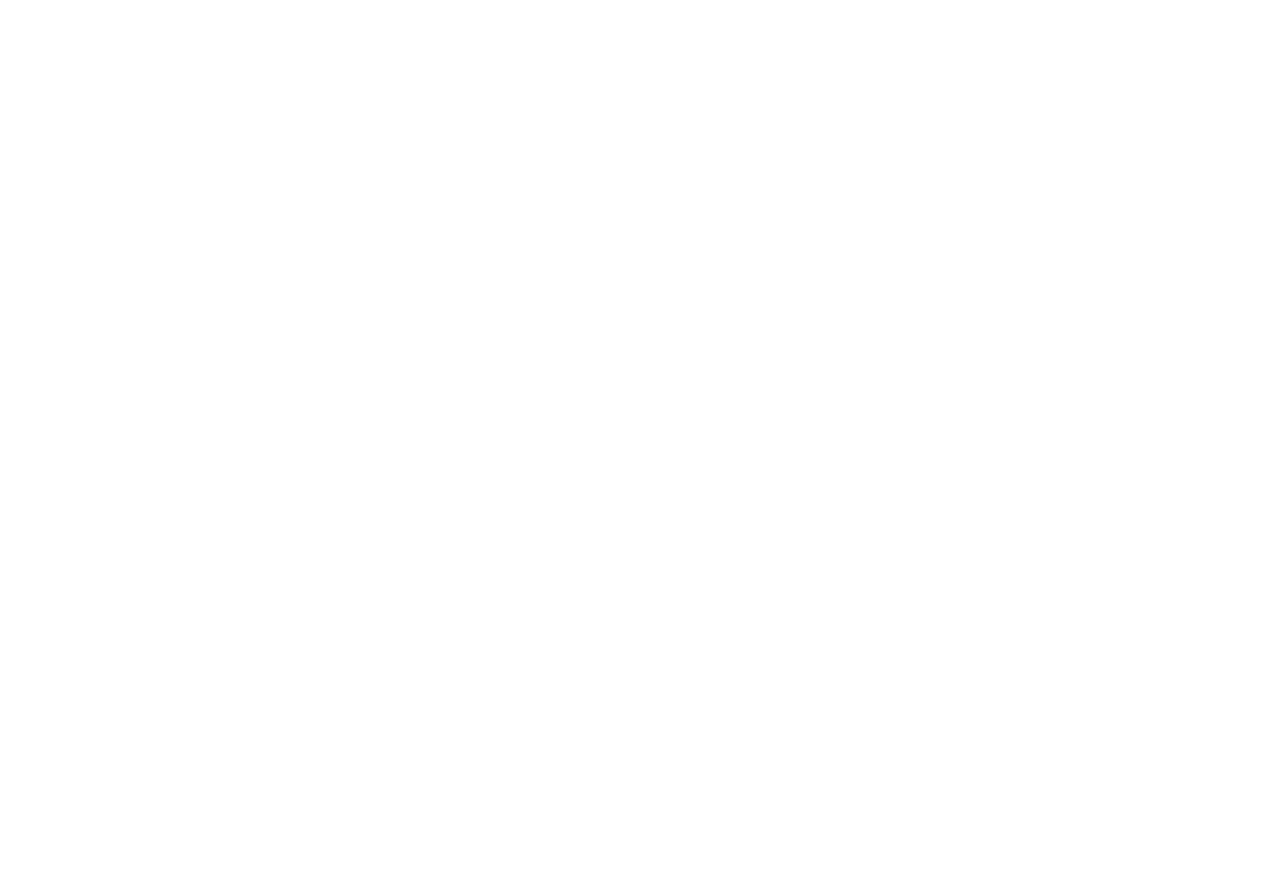
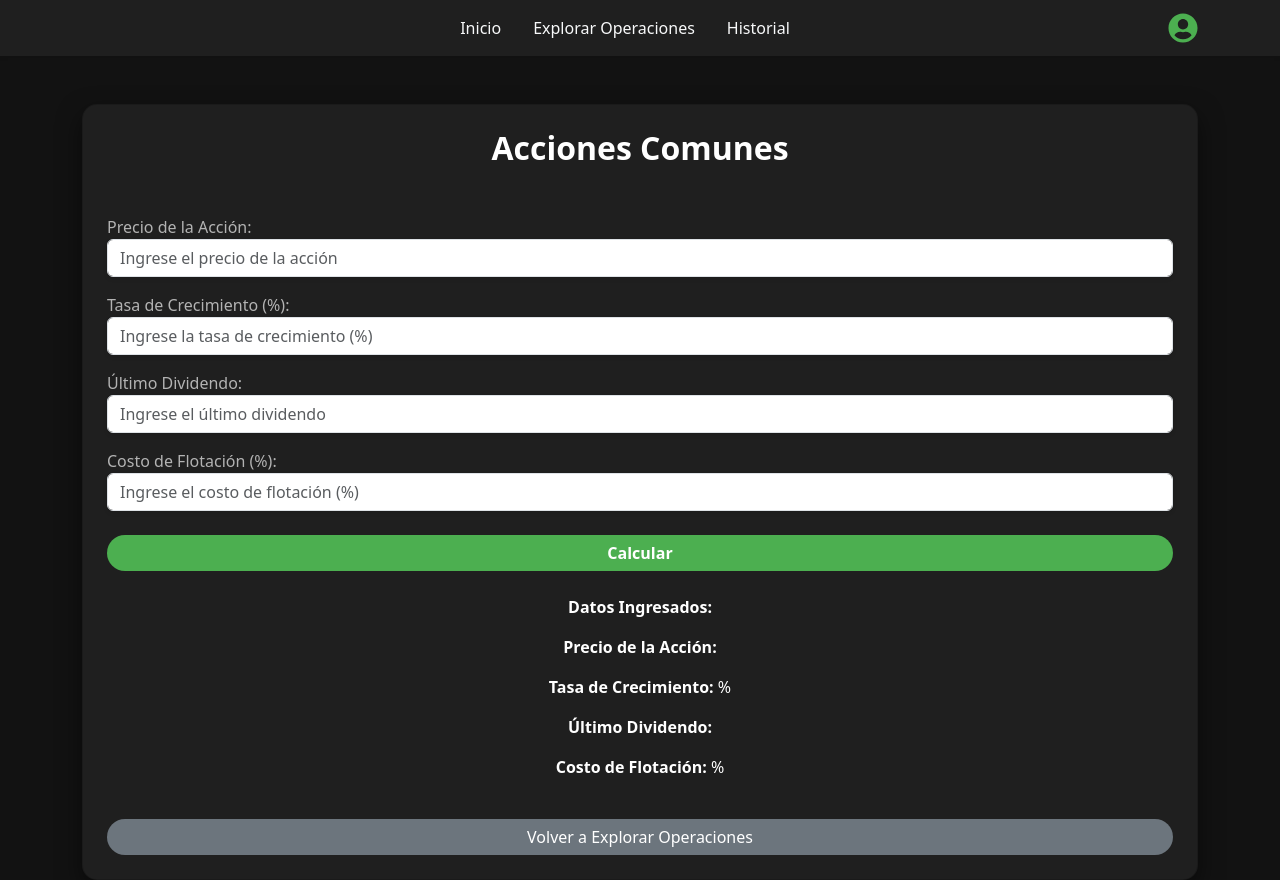
Before and after one commit to FinanceWebAll/ProyectFinal, a React (Create React App) app: page /wacc in a window 1280 px wide. Before the commit this address had no page. Before the commit the page ends 800 px from the top, so only its background shows below. Built offline with nearby package versions, Linux system fonts and the light colour scheme.

Commit message:
Prueba 1

```diff
--- a/src/App.js
+++ b/src/App.js
@@ -17,6 +17,8 @@
 import SimulacionPago from './Operaciones/SimulacionPago';
 import EvaluacionInstrumentos from './Operaciones/EvaluacionInstrumentos';
 import GeneradorFlujoCaja from './Operaciones/GeneradorFlujoCaja';
+import Wacc from './Operaciones/Wacc';
+
 
 function App() {
   return (
@@ -35,6 +37,7 @@
         <Route path="/simulacion-pago" element={<SimulacionPago />} />
         <Route path="/evaluacion-instrumentos" element={<EvaluacionInstrumentos />} />
         <Route path="/generador-flujo-caja" element={<GeneradorFlujoCaja />} />
+        <Route path="/wacc" element={<Wacc />} />
       </Routes>
     </Router>
   );
--- a/src/ExplorarOperaciones.js
+++ b/src/ExplorarOperaciones.js
@@ -22,11 +22,9 @@
 
       <nav className="navbar navbar-expand-lg navbar-dark shadow-sm" style={{ backgroundColor: '#1f1f1f' }}>
         <div className="container d-flex justify-content-between align-items-center">
-
           <Link className="navbar-brand text-light d-flex align-items-center" to="/home">
             <FaWallet size={30} color="#4caf50" style={{ marginRight: '10px' }} />
           </Link>
-
 
           <div className="collapse navbar-collapse justify-content-center" id="navbarNav">
             <ul className="navbar-nav">
@@ -42,7 +40,6 @@
             </ul>
           </div>
 
-
           <div className="d-flex align-items-center">
             <Link to="/perfil" className="nav-link text-light d-flex align-items-center">
               <FaUserCircle size={30} color="#4caf50" />
@@ -54,13 +51,11 @@
         </div>
       </nav>
 
-
       <div className="container mt-5">
         <div className="card p-4" style={{ backgroundColor: '#1f1f1f', borderRadius: '15px', boxShadow: '0 10px 25px rgba(0, 0, 0, 0.5)', color: '#b3b3b3' }}>
           <h2 className="text-center mb-4" style={{ color: '#ffffff', fontWeight: 'bold' }}>Explorar Operaciones</h2>
 
           <div className="row">
-
             <div className="col-md-6 mb-4">
               <div className="card p-3" style={{ backgroundColor: '#2c2c2c', borderRadius: '10px' }}>
                 <h5 style={{ color: '#4caf50' }}>Cálculo de Tasas de Interés</h5>
@@ -74,7 +69,6 @@
                 </button>
               </div>
             </div>
-
 
             <div className="col-md-6 mb-4">
               <div className="card p-3" style={{ backgroundColor: '#2c2c2c', borderRadius: '10px' }}>
@@ -90,7 +84,6 @@
               </div>
             </div>
 
-
             <div className="col-md-6 mb-4">
               <div className="card p-3" style={{ backgroundColor: '#2c2c2c', borderRadius: '10px' }}>
                 <h5 style={{ color: '#4caf50' }}>Indicadores de Rentabilidad</h5>
@@ -104,7 +97,6 @@
                 </button>
               </div>
             </div>
-
 
             <div className="col-md-6 mb-4">
               <div className="card p-3" style={{ backgroundColor: '#2c2c2c', borderRadius: '10px' }}>
@@ -120,7 +112,6 @@
               </div>
             </div>
 
-
             <div className="col-md-6 mb-4">
               <div className="card p-3" style={{ backgroundColor: '#2c2c2c', borderRadius: '10px' }}>
                 <h5 style={{ color: '#4caf50' }}>Evaluación de Instrumentos Financieros</h5>
@@ -135,7 +126,6 @@
               </div>
             </div>
 
-
             <div className="col-md-6 mb-4">
               <div className="card p-3" style={{ backgroundColor: '#2c2c2c', borderRadius: '10px' }}>
                 <h5 style={{ color: '#4caf50' }}>Generador de Flujos de Caja para Proyectos</h5>
@@ -149,6 +139,20 @@
                 </button>
               </div>
             </div>
+
+            <div className="col-md-6 mb-4">
+              <div className="card p-3" style={{ backgroundColor: '#2c2c2c', borderRadius: '10px' }}>
+                <h5 style={{ color: '#4caf50' }}>Wacc</h5>
+                <p>Calcula el Costo Promedio Ponderado de Capital (Wacc) considerando Precio de la acción, Tasa de crecimiento, Último dividendo y Costo de flotación.</p>
+                <button
+                  className="btn btn-success mt-2"
+                  style={{ backgroundColor: '#4caf50', border: 'none' }}
+                  onClick={() => navigate('/wacc')}
+                >
+                  Calcular Wacc
+                </button>
+              </div>
+            </div>
           </div>
         </div>
       </div>
--- /dev/null
+++ b/src/Operaciones/Wacc.js
@@ -0,0 +1,179 @@
+import React, { useState } from 'react';
+import { FaUserCircle } from 'react-icons/fa';
+import { useNavigate } from 'react-router-dom';
+import '../Operaciones css/Wacc.css';  // Asegúrate de que la ruta de tu CSS sea correcta
+
+function Wacc() {
+  const navigate = useNavigate();
+
+  // Datos de la primera parte
+  const [precioAccion, setPrecioAccion] = useState('');
+  const [tasaCrecimiento, setTasaCrecimiento] = useState('');
+  const [ultimoDividendo, setUltimoDividendo] = useState('');
+  const [costoFlotacion, setCostoFlotacion] = useState('');
+  const [dividendoProyectado, setDividendoProyectado] = useState('');
+  const [ks, setKs] = useState('');
+  const [errorMessage, setErrorMessage] = useState('');
+
+  // Variables que guardan los valores operativos
+  const [crecimientoOperador, setCrecimientoOperador] = useState('');
+  const [flotacionOperador, setFlotacionOperador] = useState('');
+
+  // Datos de la segunda parte (Años)
+  const [años, setAños] = useState('');  // Variable para el número de años
+  const [segundoPaso, setSegundoPaso] = useState(false);  // Flag para mostrar la segunda parte
+
+  const calcularWacc = () => {
+    // Validar campos
+    if (!precioAccion || !tasaCrecimiento || !ultimoDividendo || !costoFlotacion) {
+      setErrorMessage("Por favor, ingrese todos los campos.");
+      return;
+    }
+    setErrorMessage("");
+
+    // Convertir tasa de crecimiento y costo de flotación a valores operacionales
+    const crecimientoOperadorValue = tasaCrecimiento / 100;
+    const flotacionOperadorValue = costoFlotacion / 100;
+
+    setCrecimientoOperador(crecimientoOperadorValue);
+    setFlotacionOperador(flotacionOperadorValue);
+
+    // Dividendo proyectado: Último dividendo * (1 + Tasa de crecimiento)
+    const dividendoProj = ultimoDividendo * (1 + crecimientoOperadorValue);
+    setDividendoProyectado(dividendoProj.toFixed(7));  // Redondear a 7 decimales para operaciones
+
+    // KS: (Dividendo proyectado / (Precio de la acción * (1 - Costo de flotación))) + Tasa de crecimiento
+    const ksCalc = (dividendoProj / (precioAccion * (1 - flotacionOperadorValue))) + crecimientoOperadorValue;
+    setKs((ksCalc * 100).toFixed(3));  // KS como porcentaje, con 3 decimales y multiplicado por 100
+
+    // Mostrar la segunda parte (añadir años)
+    setSegundoPaso(true);
+  };
+
+  return (
+    <div className="wacc-container" style={{ backgroundColor: '#121212', minHeight: '100vh' }}>
+      <nav className="navbar navbar-expand-lg navbar-dark shadow-sm" style={{ backgroundColor: '#1f1f1f' }}>
+        <div className="container d-flex justify-content-between align-items-center">
+          <div className="collapse navbar-collapse justify-content-center" id="navbarNav">
+            <ul className="navbar-nav">
+              <li className="nav-item">
+                <a className="nav-link text-light" href="/home">Inicio</a>
+              </li>
+              <li className="nav-item">
+                <a className="nav-link text-light" href="/explorar-operaciones">Explorar Operaciones</a>
+              </li>
+              <li className="nav-item">
+                <a className="nav-link text-light" href="/historial">Historial</a>
+              </li>
+            </ul>
+          </div>
+          <a href="/perfil" className="nav-link text-light d-flex align-items-center">
+            <FaUserCircle size={30} color="#4caf50" />
+          </a>
+        </div>
+      </nav>
+
+      <div className="container mt-5">
+        <div className="card p-4" style={{ backgroundColor: '#1f1f1f', borderRadius: '15px', boxShadow: '0 10px 25px rgba(0, 0, 0, 0.5)' }}>
+          <h2 className="text-center mb-4" style={{ color: '#ffffff', fontWeight: 'bold' }}>Acciones Comunes</h2>
+
+          {errorMessage && <div className="alert alert-danger">{errorMessage}</div>}
+
+          {/* Primera parte: Campos principales */}
+          <div className="form-group mt-4">
+            <label style={{ color: '#b3b3b3' }}>Precio de la Acción:</label>
+            <input
+              type="number"
+              className="form-control"
+              value={precioAccion}
+              onChange={(e) => setPrecioAccion(e.target.value)}
+              placeholder="Ingrese el precio de la acción"
+            />
+          </div>
+
+          <div className="form-group mt-3">
+            <label style={{ color: '#b3b3b3' }}>Tasa de Crecimiento (%):</label>
+            <input
+              type="number"
+              className="form-control"
+              value={tasaCrecimiento}
+              onChange={(e) => setTasaCrecimiento(e.target.value)}
+              placeholder="Ingrese la tasa de crecimiento (%)"
+            />
+          </div>
+
+          <div className="form-group mt-3">
+            <label style={{ color: '#b3b3b3' }}>Último Dividendo:</label>
+            <input
+              type="number"
+              className="form-control"
+              value={ultimoDividendo}
+              onChange={(e) => setUltimoDividendo(e.target.value)}
+              placeholder="Ingrese el último dividendo"
+            />
+          </div>
+
+          <div className="form-group mt-3">
+            <label style={{ color: '#b3b3b3' }}>Costo de Flotación (%):</label>
+            <input
+              type="number"
+              className="form-control"
+              value={costoFlotacion}
+              onChange={(e) => setCostoFlotacion(e.target.value)}
+              placeholder="Ingrese el costo de flotación (%)"
+            />
+          </div>
+
+          <button
+            className="btn btn-success mt-4"
+            style={{ width: '100%', fontWeight: 'bold', borderRadius: '25px', backgroundColor: '#4caf50', border: 'none' }}
+            onClick={calcularWacc}
+          >
+            Calcular
+          </button>
+
+          {/* Mostrar los resultados de la primera parte */}
+          <div className="resultado mt-4" style={{ color: '#ffffff', fontSize: '1em', textAlign: 'center' }}>
+            <p><strong>Datos Ingresados:</strong></p>
+            <p><strong>Precio de la Acción:</strong> {precioAccion}</p>
+            <p><strong>Tasa de Crecimiento:</strong> {tasaCrecimiento}%</p>
+            <p><strong>Último Dividendo:</strong> {ultimoDividendo}</p>
+            <p><strong>Costo de Flotación:</strong> {costoFlotacion}%</p>
+
+            {/* Mostrar los resultados calculados de la primera parte */}
+            {dividendoProyectado && ks && (
+              <>
+                <p><strong>Dividendo Proyectado:</strong> {parseFloat(dividendoProyectado).toFixed(2)}</p>
+                <p><strong>KS:</strong> {ks}%</p>
+              </>
+            )}
+          </div>
+
+          {/* Segunda parte: Solicitar años después del primer cálculo */}
+          {segundoPaso && (
+            <div className="form-group mt-3">
+              <label style={{ color: '#b3b3b3' }}>Años:</label>
+              <input
+                type="number"
+                className="form-control"
+                value={años}
+                onChange={(e) => setAños(e.target.value)}
+                placeholder="Ingrese el número de años"
+              />
+            </div>
+          )}
+
+          <button
+            className="btn btn-secondary mt-4"
+            style={{ width: '100%', border: 'none', borderRadius: '25px' }}
+            onClick={() => navigate('/explorar-operaciones')}
+          >
+            Volver a Explorar Operaciones
+          </button>
+        </div>
+      </div>
+    </div>
+  );
+}
+
+export default Wacc;
```
Also changed, not shown: src/Operaciones css/Wacc.css (added).
